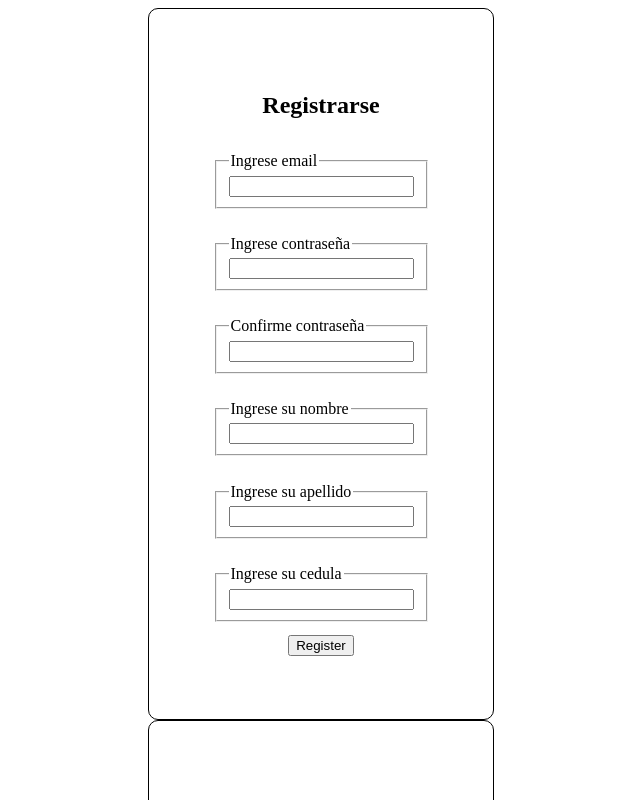
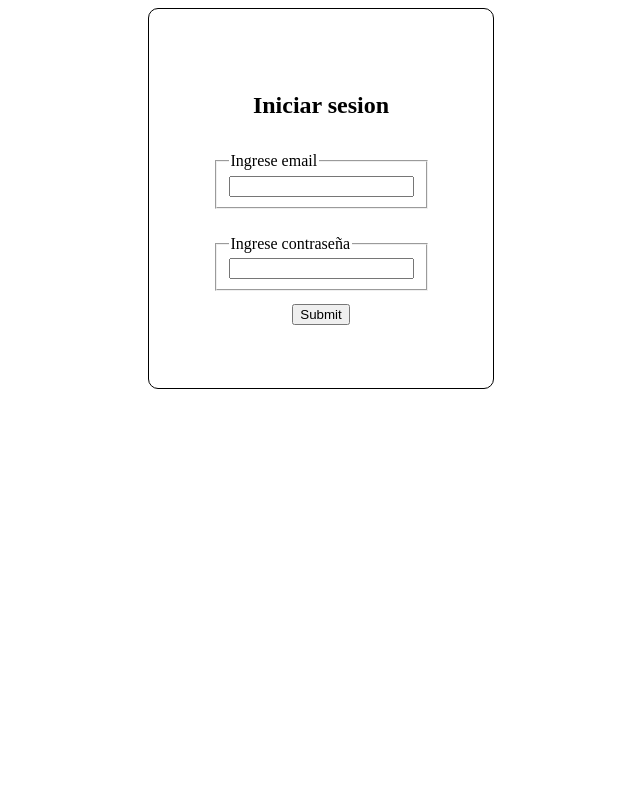
Before and after one commit to Juannunes565/proyectoFinal, a React (Vite) app: page / in a window 1280 px wide. Shown: the top 800 px of the page, without its empty margins (319-959 px from the left). Built offline with nearby package versions, Linux system fonts and the light colour scheme.

Commit message:
Login hecho

```diff
--- a/package.json
+++ b/package.json
@@ -10,6 +10,7 @@
     "preview": "vite preview"
   },
   "dependencies": {
+    "firebase": "^10.9.0",
     "react": "^18.2.0",
     "react-dom": "^18.2.0"
   },
--- a/src/App.jsx
+++ b/src/App.jsx
@@ -6,7 +6,6 @@ const App = () => {
 
     return (
         <div>
-            <Register/>
             <Login/>
         </div>
     )
--- a/src/firebaseConfig.jsx
+++ b/src/firebaseConfig.jsx
@@ -12,4 +12,4 @@ const firebaseConfig = {
 
 const app = initializeApp(firebaseConfig);
 
-export default firebaseConfig
+export default app
--- a/src/screens/Login/Login.jsx
+++ b/src/screens/Login/Login.jsx
@@ -1,12 +1,24 @@
 import "./Login.css"
-import firebase from "../../"
+import firebase from "../../firebaseConfig"
+import { getAuth, signInWithEmailAndPassword } from "firebase/auth";
 
+const auth = getAuth(firebase)
 
 const Login = () => {
 
     const handleLogin = async(e) => {
+        e.preventDefault()
+
         const email = e.target.email.value
         const password = e.target.password.value
+
+
+
+            await signInWithEmailAndPassword(auth, email, password)
+            alert("Sesion iniciada con exito!")
+
+
+
     }
 
     return (
--- a/src/screens/Register/Register.jsx
+++ b/src/screens/Register/Register.jsx
@@ -1,54 +1,68 @@
 import "./Register.css"
+import firebase from "../../firebaseConfig"
+import { getAuth, createUserWithEmailAndPassword } from "firebase/auth";
 
 const Register = () =>{
 
-    const handleRegister = () =>{
-        const email1 = document.getElementById("email-R").value
-        const password1 = document.getElementById("password1-R").value
-        const password2 = document.getElementById("password2-R").value
-        const name = document.getElementById("name-R").value
-        const lastName = document.getElementById("LastName-R").value
-        const id = document.getElementById("id-R").value
 
-        if (password1 == password2){
+    const handleRegister = async(e) => {
+        e.preventDefault()
 
-        }else{
-            alert("Las contraseñas no coinciden!!!!")
+        try{
+            const auth = getAuth(firebase)
+
+            const data = {
+                email: e.target.email.value,
+                password: e.target.password.value,
+                confirmPassword: e.target.confirmPassword.value,
+                name: e.target.name.value,
+                lastName: e.target.lastName.value,
+                id: e.target.id.value
+            }
+
+            if(data.password != data.confirmPassword){
+                alert("Contraseña no valida")
+            }
+            else{
+                await createUserWithEmailAndPassword(auth, data.email, data.password)
+                alert("Perfil creado con exito!")
+            }
+        }
+        catch(e){
+            console.log(e)
         }
     }
 
-    const numeric = () =>{
-        alert("!!!!")
-    }
+
     return (
         <div className="container-Register">
-            <form className="subcontainer-Register">
+            <form onSubmit={handleRegister} className="subcontainer-Register">
                 <h2>Registrarse</h2>
                 <fieldset className="fieldset-Register">
                     <legend>Ingrese email</legend>
-                    <input type="text" id="email-R"></input>
+                    <input type="text" id="email"></input>
                 </fieldset>
                 <fieldset className="fieldset-Register">
                     <legend>Ingrese contraseña</legend>
-                    <input type="text" id="password1-R"></input>
+                    <input type="text" id="password"></input>
                 </fieldset>
                 <fieldset className="fieldset-Register">
                     <legend>Confirme contraseña</legend>
-                    <input type="text" id="password2-R"></input>
+                    <input type="text" id="confirmPassword"></input>
                 </fieldset>
                 <fieldset className="fieldset-Register">
                     <legend>Ingrese su nombre</legend>
-                    <input type="text" id="name-R"></input>
+                    <input type="text" id="name"></input>
                 </fieldset>
                 <fieldset className="fieldset-Register">
                     <legend>Ingrese su apellido</legend>
-                    <input type="text" id="LastName-R"></input>
+                    <input type="text" id="lastName"></input>
                 </fieldset>
                 <fieldset className="fieldset-Register">
                     <legend>Ingrese su cedula</legend>
-                    <input type="text" id="id-R" onKeyDown = {numeric}></input>
+                    <input type="text" id="id"></input>
                 </fieldset>
-                <input type="submit" value="Register" onSubmit ={handleRegister}></input>
+                <input type="submit" value="Register"></input>
             </form>
         </div>
     )
```
Also changed, not shown: 1 other file (tests, documents, lock files or other folders).
